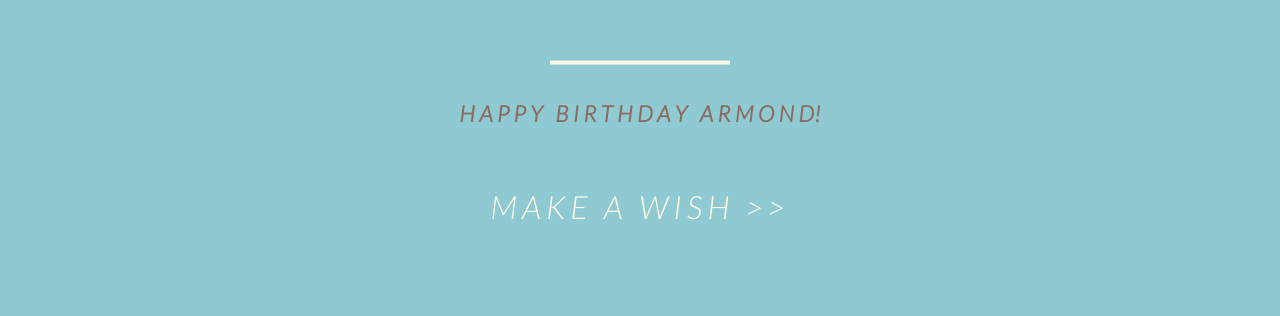
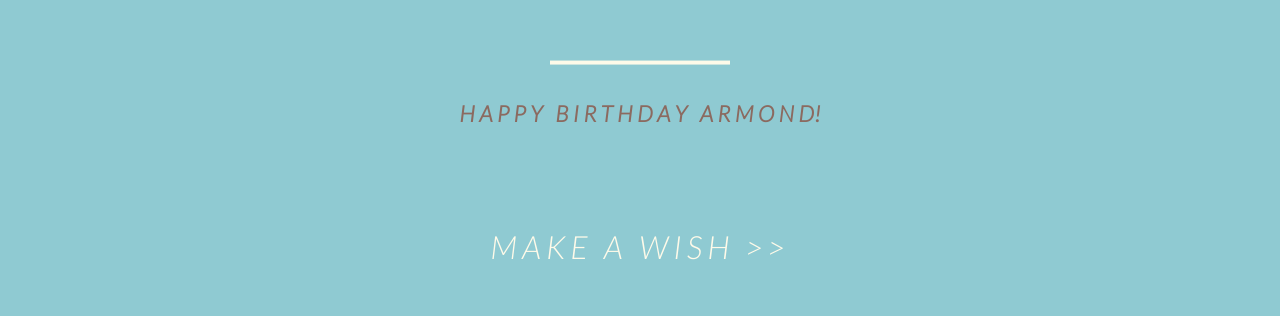
Before and after one commit to vaughnanton/hbd, a plain HTML site: page index.html in a window 1280 px wide. Shown: the part 255-571 px from the top of the page. Drawn offline with nearby package versions, Linux system fonts and the light colour scheme.

Commit message:
css edits

```diff
--- a/index.html
+++ b/index.html
@@ -174,6 +174,7 @@
       <div class="gifs">
         <img src='http://25.media.tumblr.com/0786f2164b1e90fe145115010e41cf04/tumblr_msxdirg2WC1s8fjwto1_500.gif'/>
         <img src='https://media.giphy.com/media/13icArcsASJBNm/giphy.gif'/>
+        <img src='https://media.giphy.com/media/IjmMzurYulKEw/giphy.gif'/>
       </div>
   </div>
 
--- a/style.css
+++ b/style.css
@@ -159,7 +159,7 @@ input {
 
 .move-down {
   display: block;
-  margin: 60px auto;
+  margin: 100px auto 0 auto;
   letter-spacing:5px;
   text-align: center;
   color: #fefae9;
@@ -169,6 +169,7 @@ input {
   z-index: 5;
   cursor:pointer;
   animation: move 1s infinite ease-in-out;
+  animation-delay: 5s;
 
 }
 
```
